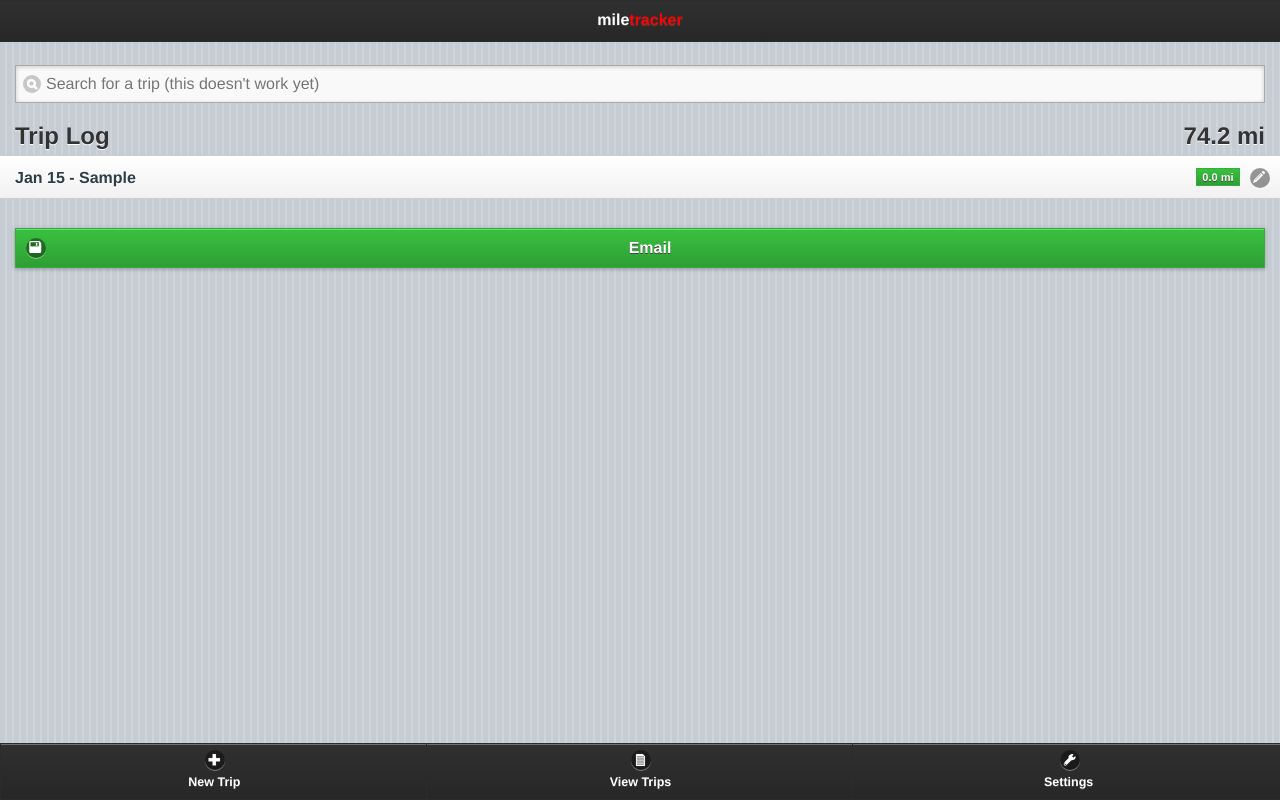
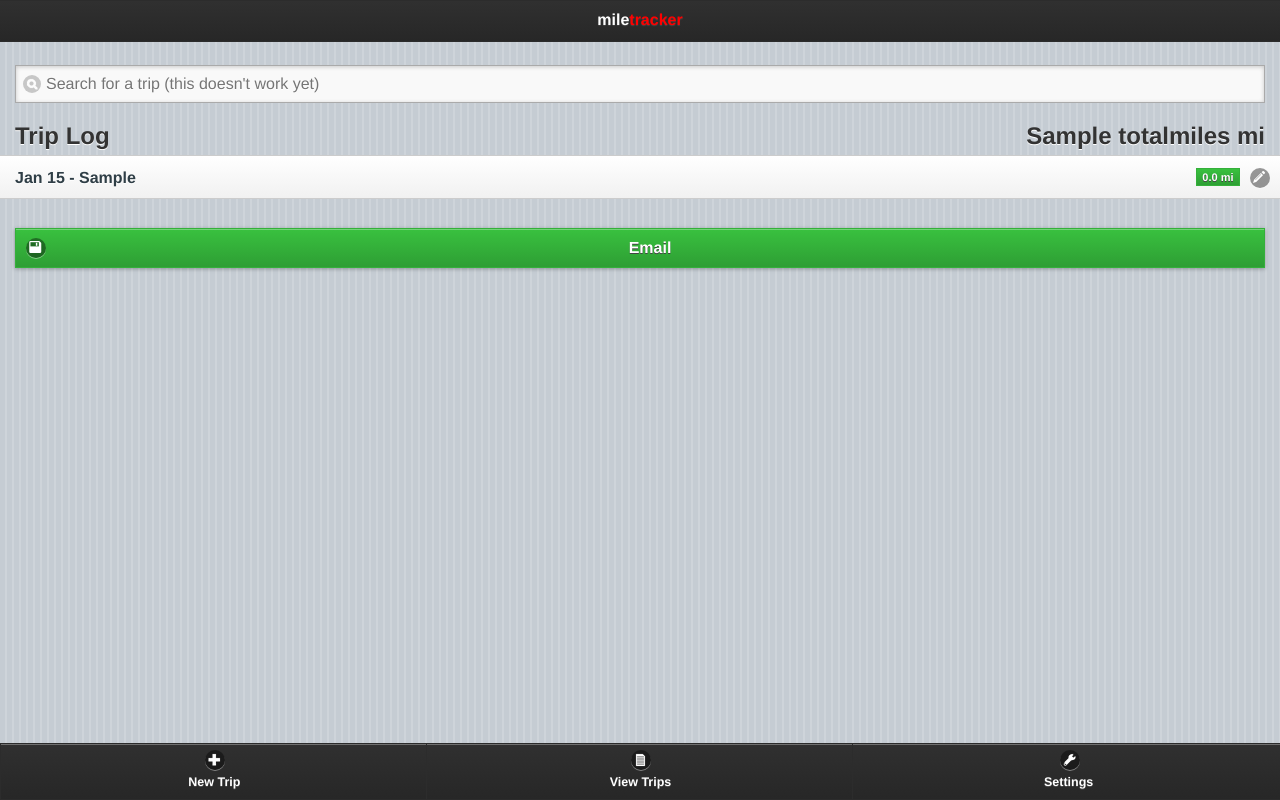
Before and after one commit to ezl/miletracker, a Django app: template miletracker/templates/log.html in a window 1280 px wide. Run offline with Django 3.2, Linux system fonts and the light colour scheme; tables that the repository leaves empty hold one stand-in row (values such as "Sample post"); the template is opened without the code that fills it: values that come from a table or form of the project are taken from there, most other values are stand-ins (such as "Sample title", 1, 10 or a date in 2020); parts of the project's set-up code (start-up, migrations or seed data) failed here and were passed over.

Commit message:
total mileage log

```diff
--- a/main/views.py
+++ b/main/views.py
@@ -59,6 +59,7 @@ def log(request, template_name="log.html"):
     ctx = dict(
         tab="log",
         trips=trips,
+        totalmiles=sum(trip.distance() for trip in trips)
         )
     return render_to_response(
         template_name, RequestContext(request, ctx))
--- a/miletracker/templates/log.html
+++ b/miletracker/templates/log.html
@@ -15,7 +15,7 @@
                 </div><!-- /navbar -->
 {% endcomment %}
 
-                <h2>Trip Log<span class="right">{% if trips %}74.2 mi{% endif %}</span></h2>
+                <h2>Trip Log<span class="right">{% if trips %}{{ totalmiles }} mi{% endif %}</span></h2>
                     <ul id="mylistview"
                         data-role="listview"
                         >
```
